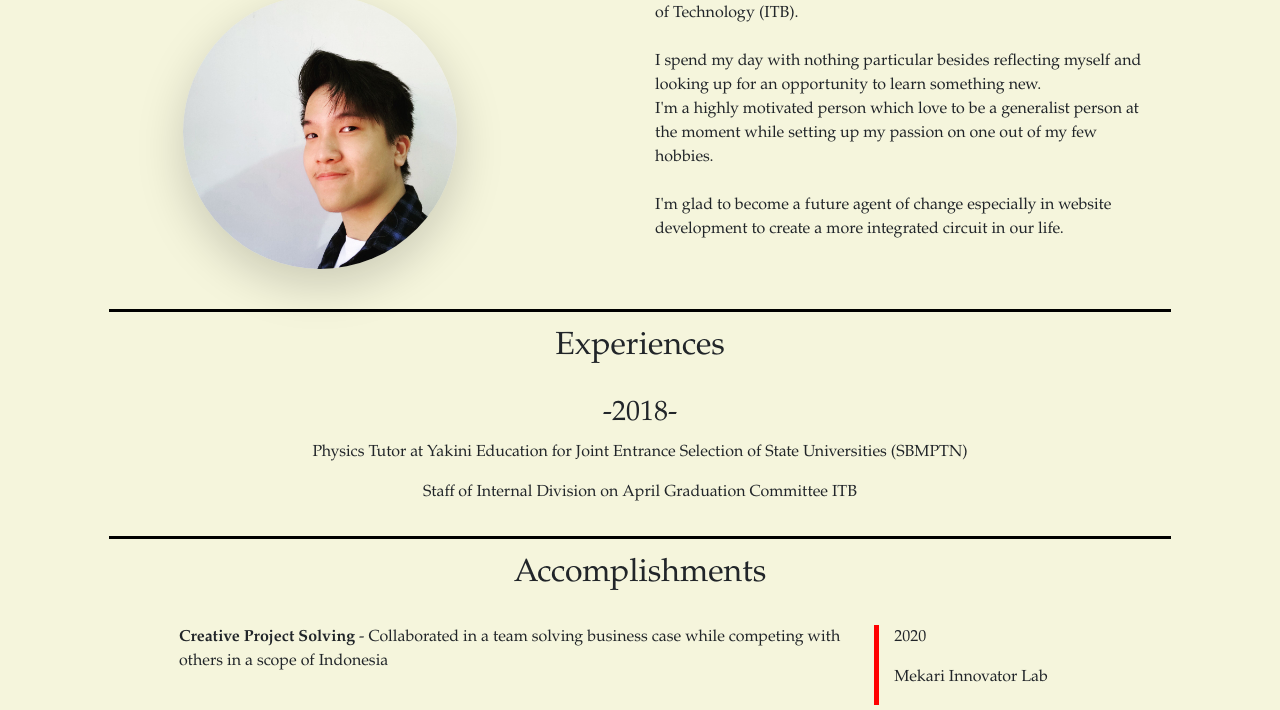
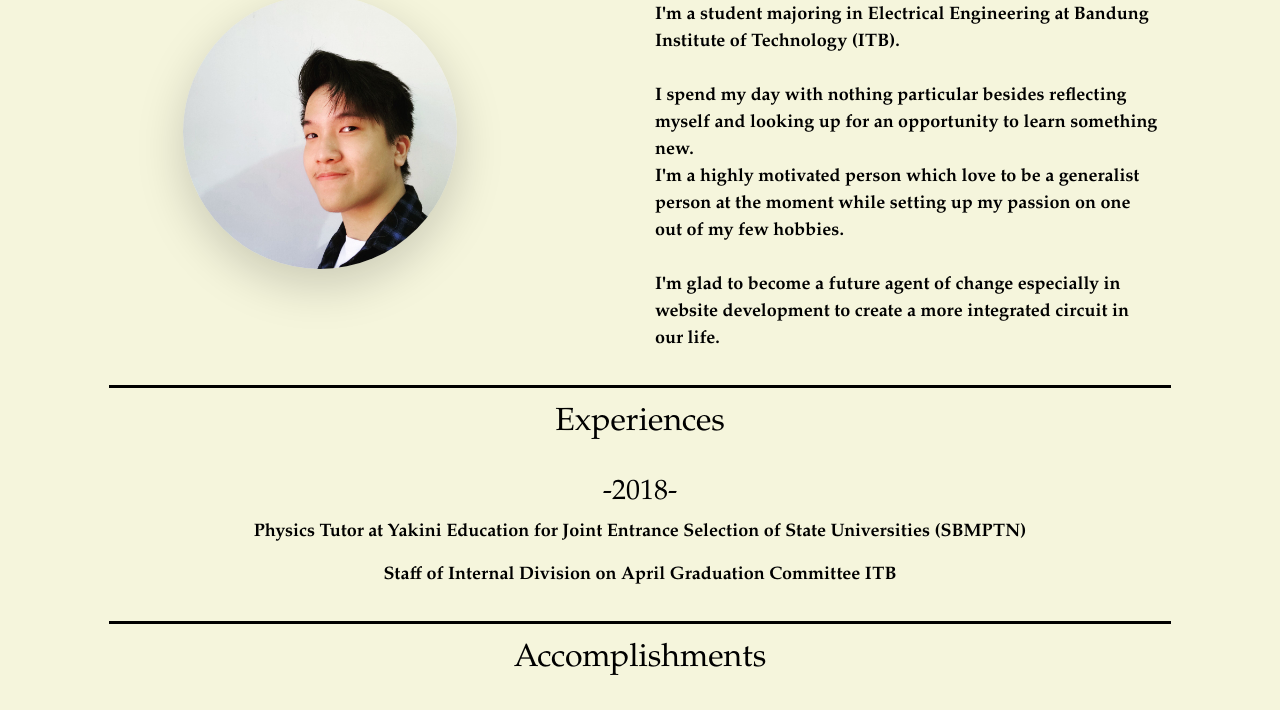
Before and after one commit to christiandinata/christiandinata.github.io, a plain HTML site: page index.html in a window 1280 px wide. Shown: the part 660-1370 px from the top of the page. Drawn offline with nearby package versions, Linux system fonts and the light colour scheme.

Commit message:
change layout & js

```diff
--- a/css/blogging.css
+++ b/css/blogging.css
@@ -1,11 +1,22 @@
 body{
 	background-color:beige;
 	font-family:Baskerville, "Palatino Linotype", Palatino, "Century Schoolbook L", "Times New Roman", "serif";
+	font-weight: 900;
+	font-size:18px;
 }
 
 a{
-	color: red;
+	color:red;
 	font-size:20px;
+}
+
+nav .active{
+	color:blue;
+}
+
+div.bg-scroll{
+	background-color: rgba(0, 0, 0, 0);
+	color:black;
 }
 
 .scrolltop-button{
--- a/css/indexing.css
+++ b/css/indexing.css
@@ -1,11 +1,28 @@
 body{
 	background-color:beige;
 	font-family:Baskerville, "Palatino Linotype", Palatino, "Century Schoolbook L", "Times New Roman", "serif";
+	font-weight: 900;
+	font-size:18px;
 }
+
+
+div.bg-scroll{
+	background-color:rgba(0, 0, 0, 0);
+	color: rgba(0, 0, 0, 1);
+}
+
 
 a{
 	color: red;
 	font-size: 20px;
+}
+
+.summary{
+	margin-top:-20px;
+}
+
+nav .active{
+	color:blue;
 }
 
 .scrolltop-button{
@@ -111,6 +128,7 @@ hr{
 	}
 
 	.summary{
+		margin-top:0;
 		right: 20%;
 		left: 20%;
 	}
--- a/index.html
+++ b/index.html
@@ -20,6 +20,7 @@
 </head>
 
 <body>
+	<div class="bg-scroll">
 		<div class="container-fluid logo-container">
 			<div class="row">
 				<div class="col">
@@ -45,8 +46,8 @@
 					<center>
 					<hr width="85%">
 					<nav>
-					<p><a href="index.html">About Me</a> |
-					<a href="blog.html" >Blog</a></p>
+						<p><a href="index.html" class="active">About Me</a> |
+						<a href="blog.html">Blog</a></p>
 					</nav>
 					</center>
 					<hr width="85%">
@@ -56,8 +57,12 @@
 		<div class="container-fluid pt-3 bio">
 			<div class="row">
 				<div class="col-lg-6">
-				<center><h3>Christian Dinata</h3>
-				<img class="rounded-circle img-fluid shadow-lg" src="images/profile.jpg" alt="Profile Picture"></center>
+					<center><h3>Christian Dinata</h3></center>
+				</div>
+			</div>
+			<div class="row">
+				<div class="col-lg-6">
+					<center><img class="rounded-circle img-fluid shadow-lg" src="images/profile.jpg" alt="Profile Picture"></center>
 					<br>
 				</div>
 				<div class="col-8 col-lg-5 summary" data-aos="fade-left">
@@ -284,7 +289,7 @@
 						<div class="row mb-2">
 							<div class="col">
 								<a href="https://github.com/christiandinata" target="_blank">
-							<img src="images/github.svg" alt="github" class="img-fluid">
+								<img src="images/github.svg" alt="github" class="img-fluid github">
 								</a>
 								<span>christiandinata</span>
 							</div>
@@ -307,7 +312,7 @@
 									<img src="images/linkedin.svg" alt="linkedin" class="img-fluid wa">
 								</a>
 								<a href="https://github.com/christiandinata" target="_blank">
-								<img src="images/github.svg" alt="github" class="img-fluid">
+									<img src="images/github.svg" alt="github" class="img-fluid github">
 								</a>
 							</div>
 						</div>
@@ -315,7 +320,7 @@
 				</div>
 			</div>
 		</div>
-
+	</div>
 		<script src="https://code.jquery.com/jquery-3.3.1.min.js"></script>
 		<script>
 			$(document).ready(function(){
@@ -341,13 +346,37 @@ $(window).scroll(function(){
 			});
 		</script>
 
+		<script>
+			$(window).scroll(function(){
+				var scrolltop = $(this).scrollTop();
+				var pageheight = $(document).height();
+
+				//var body = document.body,
+   				//	html = document.documentElement;
+				//var pageheight = Math.max( body.scrollHeight, body.offsetHeight,
+				//	html.clientHeight, html.scrollHeight, html.offsetHeight );
+				var alpha =  scrolltop/pageheight;
+				//var inv_alpha = 1-alpha;
+
+				$(".bg-scroll").css('background-color', 'rgba(0, 0, 0,' +alpha+ ')');
+				if (alpha > 0.45){
+					$(".bg-scroll").css('color', 'white');
+					$('hr').css('background-color', 'white');
+					$(".scrolltop-button").css('-webkit-filter', 'invert(100%)');
+					$(".github").css('-webkit-filter', 'invert(100%)');
+				}else{
+					$(".bg-scroll").css('color', 'black');
+					$('hr').css('background-color', 'black');
+					$(".scrolltop-button").css('-webkit-filter', 'invert(0%)');
+					$(".github").css('-webkit-filter', 'invert(0%)');
+				}
+			});
+		</script>
+
 		<script src="https://unpkg.com/aos@2.3.1/dist/aos.js"></script>
 		<script>
 		AOS.init();
 		</script>
-
-
-
 </body>
 
 </html>
```
Also changed, not shown: blog.html (+33 -8 lines). Lines whose indentation alone changed are shown as unchanged.
